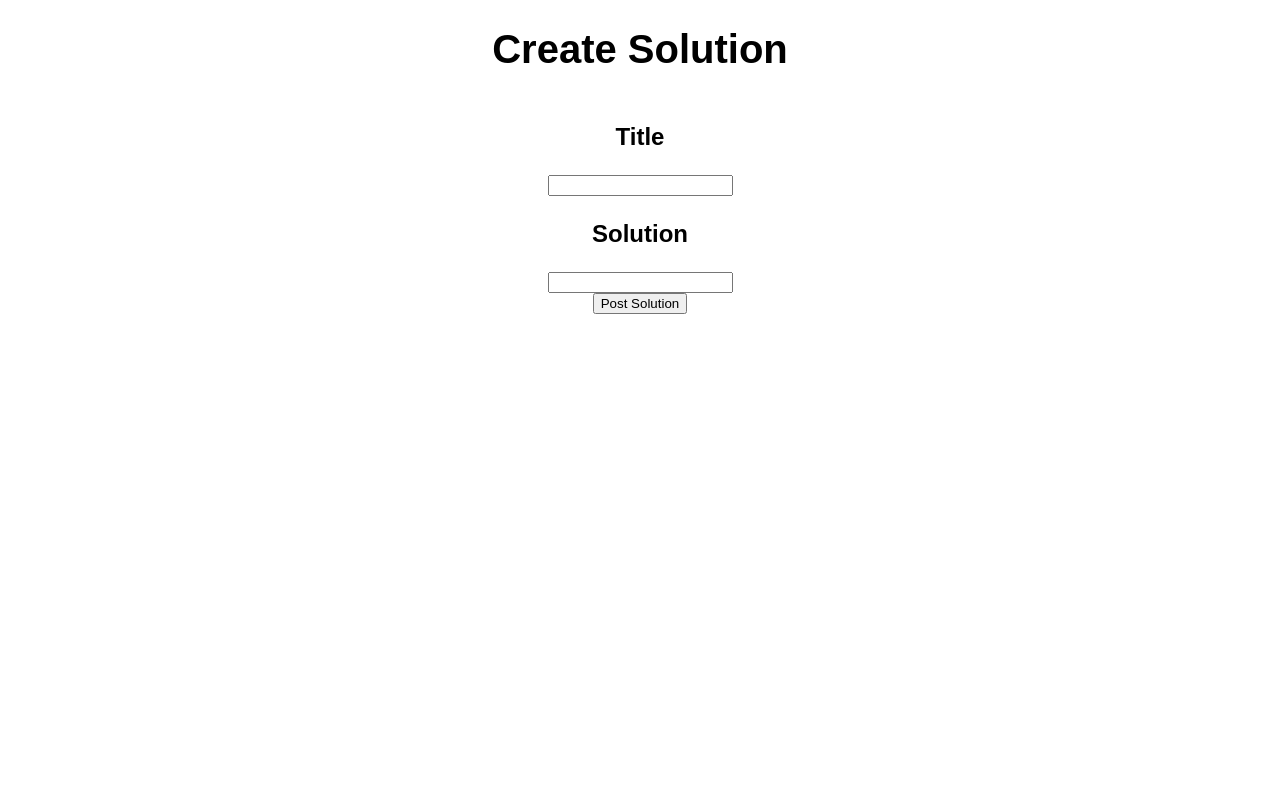
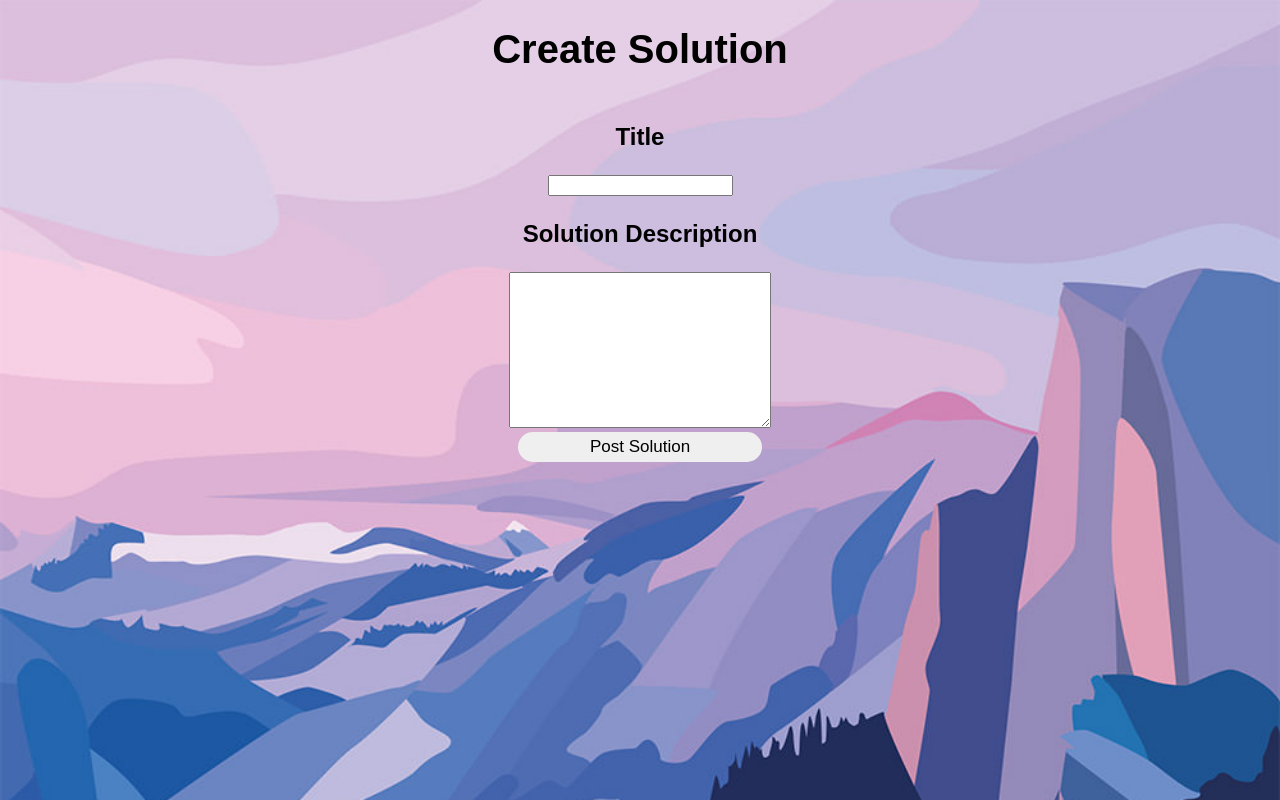
Before and after one commit to miles-phillips0/Amdocs-Hackathon-2022, a Flask app: page /createSolution in a window 1280 px wide. Run offline with Flask 2, Linux system fonts and the light colour scheme; the visitor is signed in with stand-in values (Sample User, id 1).

Commit message:
Style createSolution page

```diff
--- a/static/style.css
+++ b/static/style.css
@@ -87,7 +87,9 @@ body {
     height: 100vh;
     flex-direction: column;
     justify-content: center;
-    background-image: url("bgimage.jpg");
+    background-image: url("bgimageActuallyFinal.jpg");
+    -webkit-background-size: cover;
+    background-repeat: no-repeat;
     font-family: sans-serif;
 }
 
@@ -229,12 +231,18 @@ body {
     display: flex;
     align-items: center;
     justify-content: center;
+    background-image: url("bgimageActuallyFinal.jpg");
+    -webkit-background-size: cover;
+    background-repeat: no-repeat;
     /* background-color: rgba(0, 0, 0, 0.2); */
 }
 
 .createSolutionBody {
     display: flex;
     flex-direction: column;
+    background-image: url("bgimageActuallyFinal.jpg");
+    -webkit-background-size: cover;
+    background-repeat: no-repeat;
 
 }
 
@@ -248,3 +256,18 @@ body {
     font-weight: bold;
 
 }
+
+.submitBtnSolutionPage input{
+    width: 244px;
+    height: 30px;
+    border-radius: 20px;
+    border: none;
+    font-family: sans-serif;
+    font-size: 17px;
+}
+
+.submitBtnSolutionPage input:active {
+    box-shadow: 0 0 15px rgba(0, 0, 0, 0.5);
+    transform: translateY(2px);
+
+}
--- a/templates/createSolution.html
+++ b/templates/createSolution.html
@@ -10,9 +10,14 @@
         <form method="POST" action="/createSolution">
             <p>Title</p>
             <input type="text" name="title">
-            <p>Solution</p>
-            <input type="text" name="solution"><br>
+            <div id="category"></div>
+            <p>Solution Description</p>
+            <textarea name="solution" id="" cols="30" rows="10">
+            </textarea>
+            <br>
+            <div class="submitBtnSolutionPage">
             <input type="submit" value="Post Solution">
+            </div>
         </form>
     </body>
 </html>
```
Also changed, not shown: static/bgimageActuallyFinal.jpg (added), static/bgimageFinal.png (added), 3 other files.
